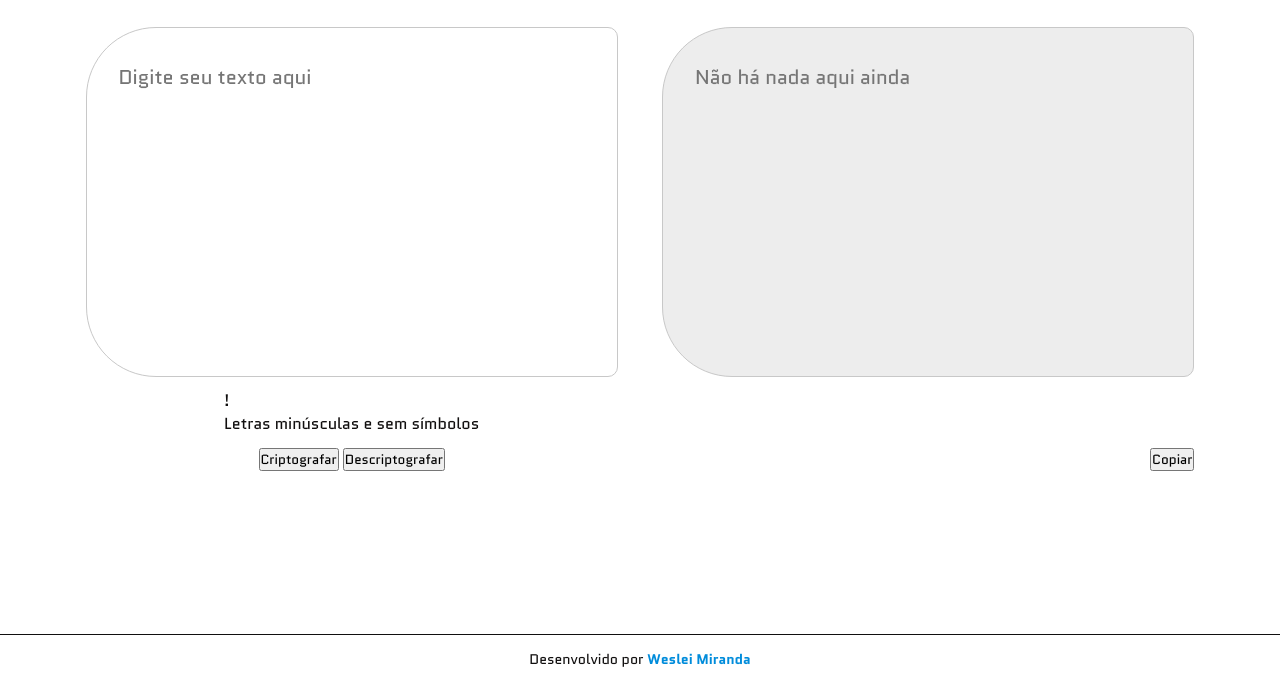
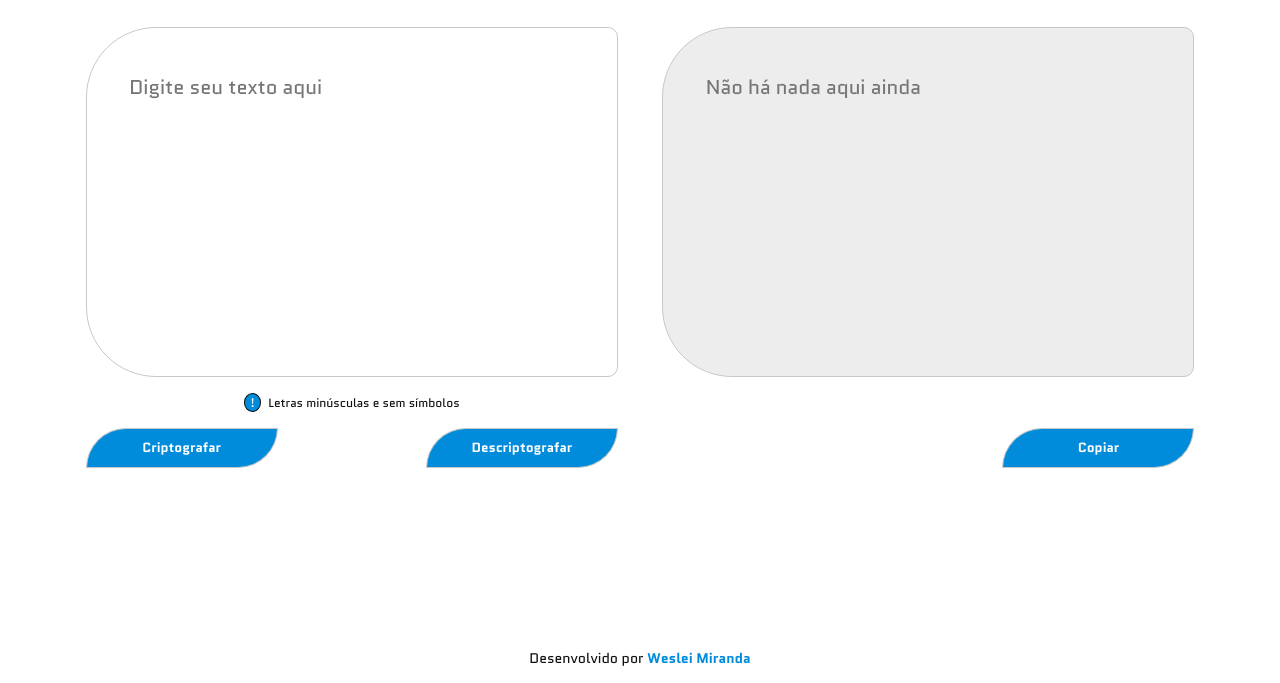
Before and after one commit to weessm/my-secret-text, a plain HTML site: page index.html in a window 1280 px wide. Shown: the part 118-801 px from the top of the page. Drawn offline with Linux system fonts and the light colour scheme.

Commit message:
style: defines style for buttons and alerts

```diff
--- a/style.css
+++ b/style.css
@@ -29,6 +29,23 @@ body {
   background-color: var(--color-l-bg-and-contrast);
 }
 
+button {
+  cursor: pointer;
+  font-weight: 700;
+  padding: 0.5%;
+  width: 12rem;
+  height: 2.5rem;
+  border: 1px solid var(--color-l-alternative);
+  background-color: var(--color-l-secondary);
+  color: var(--color-l-bg-and-contrast);
+  border-radius: 3.125rem 0rem 3.125rem 0rem;
+}
+
+button:hover {
+  border: 1px solid var(--color-l-secondary-hover);
+  background-color: var(--color-l-secondary-hover);
+}
+
 strong {
   color: var(--color-l-secondary);
 }
@@ -44,7 +61,6 @@ strong:hover {
 /* HEADER */
 .header {
   display: flex;
-  border-bottom: 1px solid var(--color-l-primary); /* REMOVER */
   height: 7rem;
 }
 
@@ -85,7 +101,7 @@ strong:hover {
   display: flex;
   flex-direction: column;
   justify-content: space-between;
-  gap: 0.75rem;
+  gap: 1rem;
 }
 
 .main__input {
@@ -105,7 +121,7 @@ strong:hover {
   outline: none;
   height: 21.875rem;
   width: 100%;
-  padding: 6%;
+  padding: 8%;
   overflow-y: scroll;
   overflow-x: hidden;
   scroll-behavior: smooth;
@@ -129,11 +145,33 @@ strong:hover {
   border-radius: 0rem 0.625rem 0.625rem 0rem;
 }
 
+.main__input__warning {
+  display: flex;
+  align-items: center;
+  gap: 0.425rem;
+  font-size: var(--font-size-alternative);
+}
+
+#main__input__warning__icon {
+  user-select: none;
+  text-align: center;
+  color: white;
+  border: 0.125px solid var(--color-l-primary);
+  border-radius: 100%;
+  background-color: var(--color-l-secondary);
+  width: 1.1rem;
+}
+
+.main__input__buttons {
+  display: flex;
+  width: 100%;
+  justify-content: space-between;
+}
+
 
 /* FOOTER */
 .footer {
   font-size: var(--font-size-secondary);
-  border-top: 1px solid var(--color-l-primary); /* REMOVER */
   line-height: 1.75rem;
   display: flex;
   justify-content: center;
```
